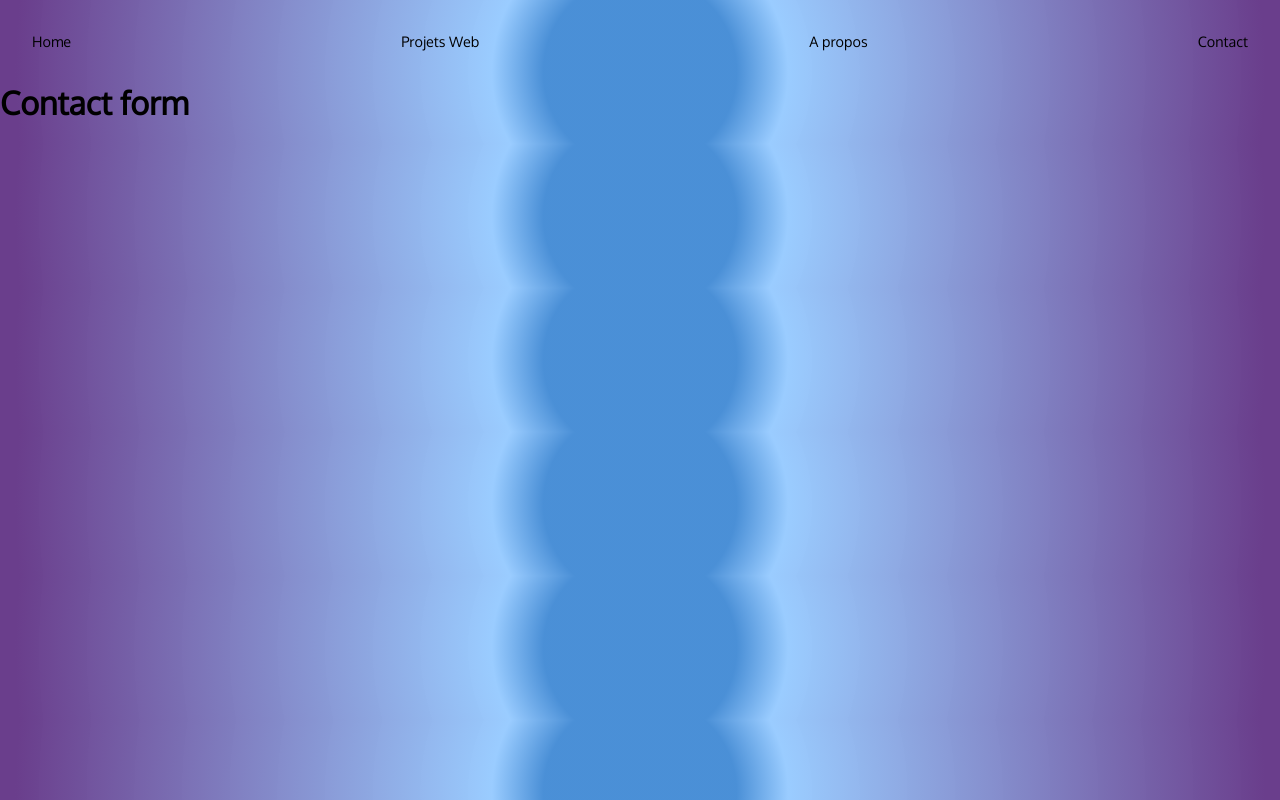
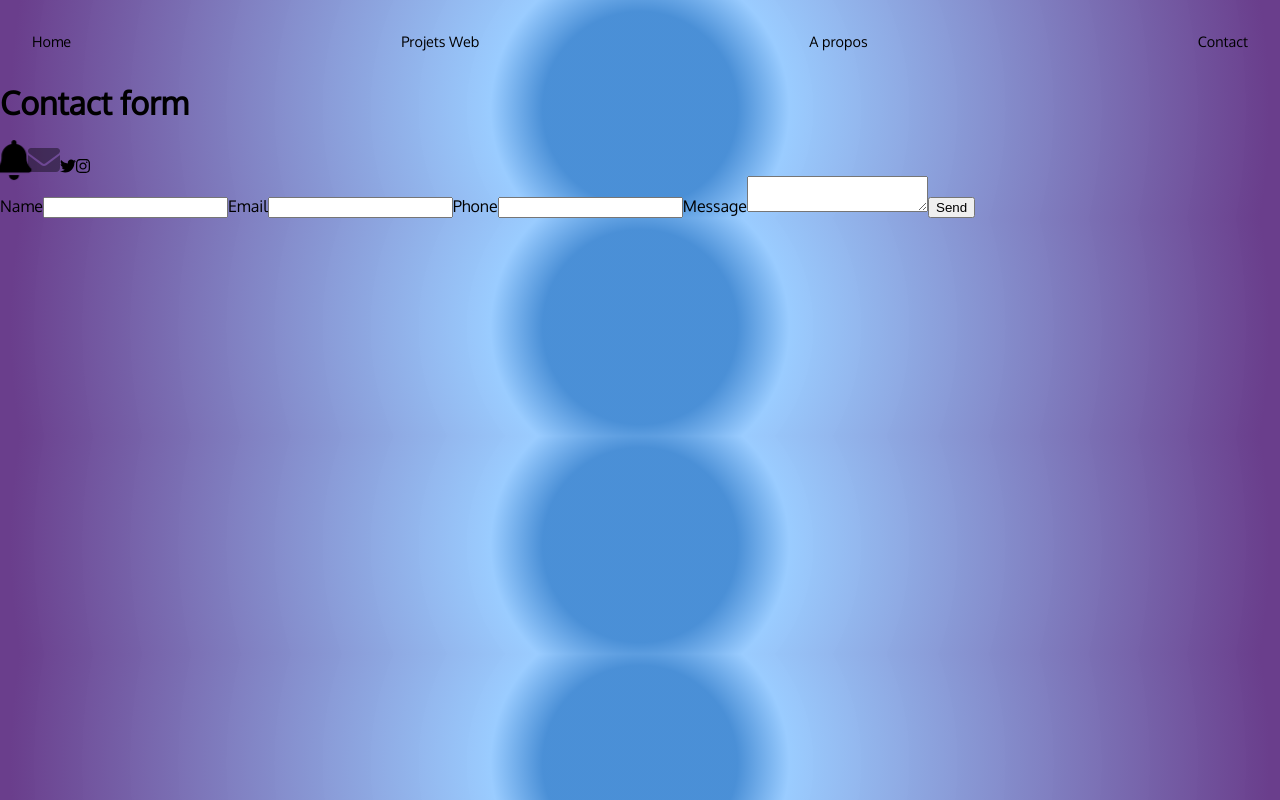
Before and after one commit to lanaduval/portfolio-V1, a React (Create React App) app: page /contact in a window 1280 px wide. Built offline with nearby package versions, Linux system fonts and the light colour scheme.

Commit message:
worked on contact page to add a form and a mail service

```diff
--- a/src/App.jsx
+++ b/src/App.jsx
@@ -7,6 +7,7 @@ import Projets from "./Pages/Projets";
 import Nav from "./Components/Nav";
 
 function App() {
+
   return (
     <div>
          <BrowserRouter>
--- a/src/Components/Nav.jsx
+++ b/src/Components/Nav.jsx
@@ -6,7 +6,6 @@ export default function Nav() {
     <ul>
     <NavLink className="link" to="/"> <li className="homeButton"> Home </li></NavLink>
     <NavLink className="link" to="/projets"> <li className="projetsWebButton"> Projets Web </li></NavLink>
-    {/*<NavLink className="link" to="/projets"> <li className="projetsArtButton"> Projets Artistiques</li></NavLink>*/}
     <NavLink className="link" to="/info"><li className="infoButton" > A propos </li></NavLink>
     <NavLink className="link" to="/contact"><li className="contactButton" > Contact </li></NavLink>
 </ul>
--- a/src/Pages/Contact.jsx
+++ b/src/Pages/Contact.jsx
@@ -1,3 +1,46 @@
+import React, { useRef } from 'react';
+import emailjs from '@emailjs/browser';
+import { FontAwesomeIcon } from '@fortawesome/react-fontawesome'
+import { faBell, faEnvelope } from '@fortawesome/free-solid-svg-icons'
+import { faTwitter , faInstagram} from '@fortawesome/free-brands-svg-icons'
+
+
 export default function Contact() {
-    return <h1>Contact form</h1>
+    const form = useRef();
+
+  const sendEmail = (e) => {
+    e.preventDefault();
+
+    emailjs.sendForm(process.env.REACT_APP_YOUR_SERVICE_ID, process.env.REACT_APP_YOUR_TEMPLATE_ID, form.current, 'hwUq8GgAWjZG7M4DT')
+      .then((result) => {
+          console.log(result.text);
+      }, (error) => {
+          console.log(error.text);
+      });
+      e.target.reset();
+  };
+
+    return (
+        <div>
+    <h1>Contact form</h1>
+
+<FontAwesomeIcon className='fab fa-react fa-beat  fa-2x' icon={faBell} />
+<FontAwesomeIcon className='fab fa-react fa-fade  fa-2x' icon={faEnvelope} />
+<FontAwesomeIcon icon={faTwitter} />
+<FontAwesomeIcon icon={faInstagram} />
+
+<form ref={form} onSubmit={sendEmail}>
+      <label>Name</label>
+      <input type="text" name="user_name" />
+      <label>Email</label>
+      <input type="email" name="user_email" />
+      <label>Phone</label>
+      <input type="email" name="user_phone" />
+      <label>Message</label>
+      <textarea name="message" />
+      <input type="submit" value="Send" />
+    </form>
+
+    </div>
+    );
 }
--- a/src/Pages/Projets.jsx
+++ b/src/Pages/Projets.jsx
@@ -5,14 +5,14 @@ export default function Info() {
         url :require("../assets/ImgProjets/ToastyMoodWeb.png"),
         description: "Site vitrine pour un restaurateur parisien",
     },{
+        name: "Find you dream",
+    url :require("../assets/ImgProjets/ToastyMoodWeb.png"),
+    description: "Hackaton de 36h",
+    },{
         name: "Toasty Mood",
         url :require("../assets/ImgProjets/ToastyMoodWeb.png"),
         description: "Web app pour comparer son humeur et la météo",
-    },{
-        name: "Find you dream",
-    url :require("../assets/ImgProjets/ToastyMoodWeb.png"),
-    description: "Hackaton de 36h",
-}
+    }
     ]
 
     return (
--- a/src/style.scss
+++ b/src/style.scss
@@ -93,7 +93,7 @@ font-family: 'Remboy';
 }
 .sceneHaut {
     height:40%;
-    opacity : 0.6;
+    opacity : 0.7;
 
 }
 // PROJECTS
@@ -258,6 +258,7 @@ padding-bottom: 5vh;
   }
 }
 
+
 // ABOUT/INFO
 .info {
     display: flex;
```
Also changed, not shown: 1 other file (tests, documents, lock files or other folders).
